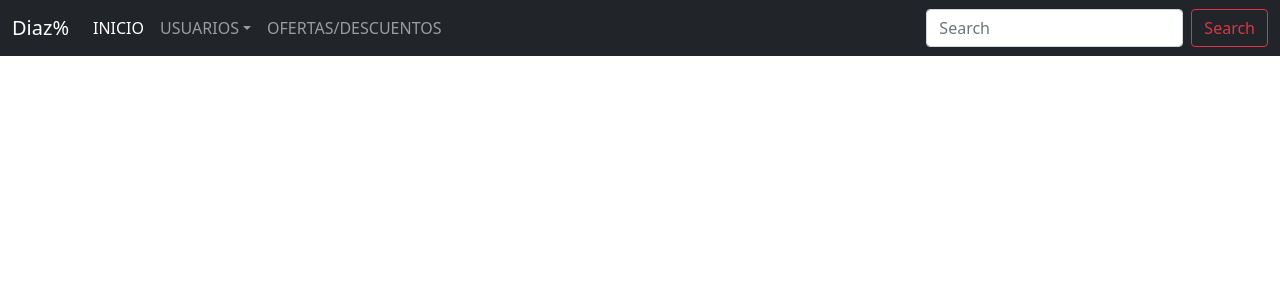
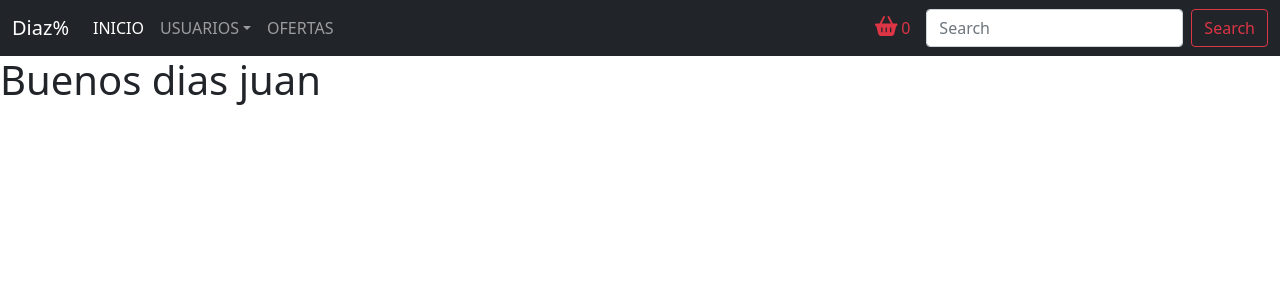
Before and after one commit to pedro4031/CasabonaReact, a React (Create React App) app: page / in a window 1280 px wide. Shown: the top 300 px of the page. Built offline with nearby package versions, Linux system fonts and the light colour scheme.

Commit message:
agregado de carrito y componente ItemListContainer

```diff
--- a/package.json
+++ b/package.json
@@ -3,6 +3,10 @@
   "version": "0.1.0",
   "private": true,
   "dependencies": {
+    "@fortawesome/fontawesome-svg-core": "^6.1.1",
+    "@fortawesome/free-brands-svg-icons": "^6.1.1",
+    "@fortawesome/free-solid-svg-icons": "^6.1.1",
+    "@fortawesome/react-fontawesome": "^0.1.18",
     "@testing-library/jest-dom": "^5.16.4",
     "@testing-library/react": "^13.2.0",
     "@testing-library/user-event": "^13.5.0",
--- a/public/index.html
+++ b/public/index.html
@@ -24,6 +24,7 @@
       work correctly both with client-side routing and a non-root public URL.
       Learn how to configure a non-root public URL by running `npm run build`.
     -->
+
     <title>React App</title>
   </head>
   <body>
--- a/src/App.js
+++ b/src/App.js
@@ -1,10 +1,12 @@
 import "./App.css";
 import NavBar from "./components/NavBar";
+import ItemListContainer from "./components/ItemListContainer";
 
 function App() {
   return (
     <>
       <NavBar />
+      <ItemListContainer greeting={"Buenos dias"} nombre={"juan"} />
     </>
   );
 }
--- /dev/null
+++ b/src/components/CartWidget.jsx
@@ -0,0 +1,16 @@
+import React from "react";
+import { FontAwesomeIcon } from "@fortawesome/react-fontawesome";
+import { faBasketShopping } from "@fortawesome/free-solid-svg-icons";
+
+export default function CartWidget({ cantProds }) {
+  return (
+    <div className="mx-3  d-flex ">
+      <FontAwesomeIcon
+        icon={faBasketShopping}
+        className="text-danger me-1 pt-2 pb-3 pt-sm-2 pb-sm-3 pt-md-0 pb-md-0 "
+        size="lg"
+      />
+      <div className="text-danger pt-sm-2 pt-md-0">{cantProds}</div>
+    </div>
+  );
+}
--- /dev/null
+++ b/src/components/ItemListContainer.jsx
@@ -0,0 +1,11 @@
+import React from "react";
+
+export default function ItemListContainer({ greeting, nombre }) {
+  return (
+    <div>
+      <h1>
+        {greeting} {nombre}
+      </h1>
+    </div>
+  );
+}
--- a/src/components/NavBar.jsx
+++ b/src/components/NavBar.jsx
@@ -1,8 +1,9 @@
 import React from "react";
+import CartWidget from "./CartWidget";
 
 export default function NavBar() {
   return (
-    <nav className="navbar fixed-top navbar-expand-md navbar-dark bg-dark">
+    <nav className="navbar navbar-expand-md navbar-dark bg-dark">
       <div className="container-fluid">
         <a className="navbar-brand" href="#">
           Diaz%
@@ -19,7 +20,7 @@ export default function NavBar() {
           <span className="navbar-toggler-icon"></span>
         </button>
         <div className="collapse navbar-collapse" id="navBarHamburguerMenu">
-          <ul className="navbar-nav me-auto mb-2 mb-lg-0">
+          <ul className="navbar-nav me-auto ">
             <li className="nav-item">
               <a className="nav-link active" aria-current="page" href="#">
                 INICIO
@@ -56,10 +57,11 @@ export default function NavBar() {
             </li>
             <li className="nav-item">
               <a className="nav-link " href="#">
-                OFERTAS/DESCUENTOS
+                OFERTAS
               </a>
             </li>
           </ul>
+          <CartWidget cantProds={0} />
           <form className="d-flex" role="search">
             <input
               className="form-control me-2"
```
Also changed, not shown: 1 other file (tests, documents, lock files or other folders).
